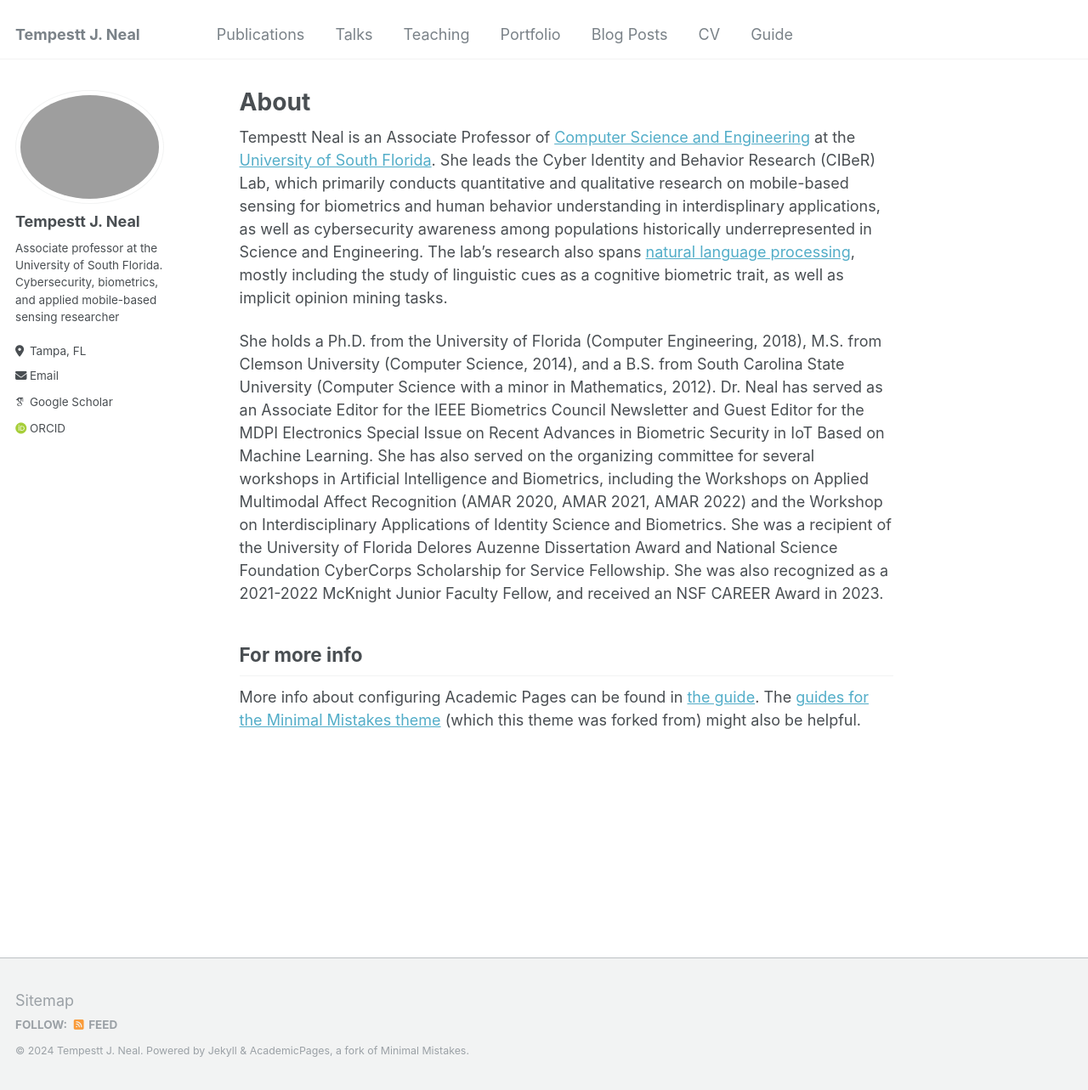
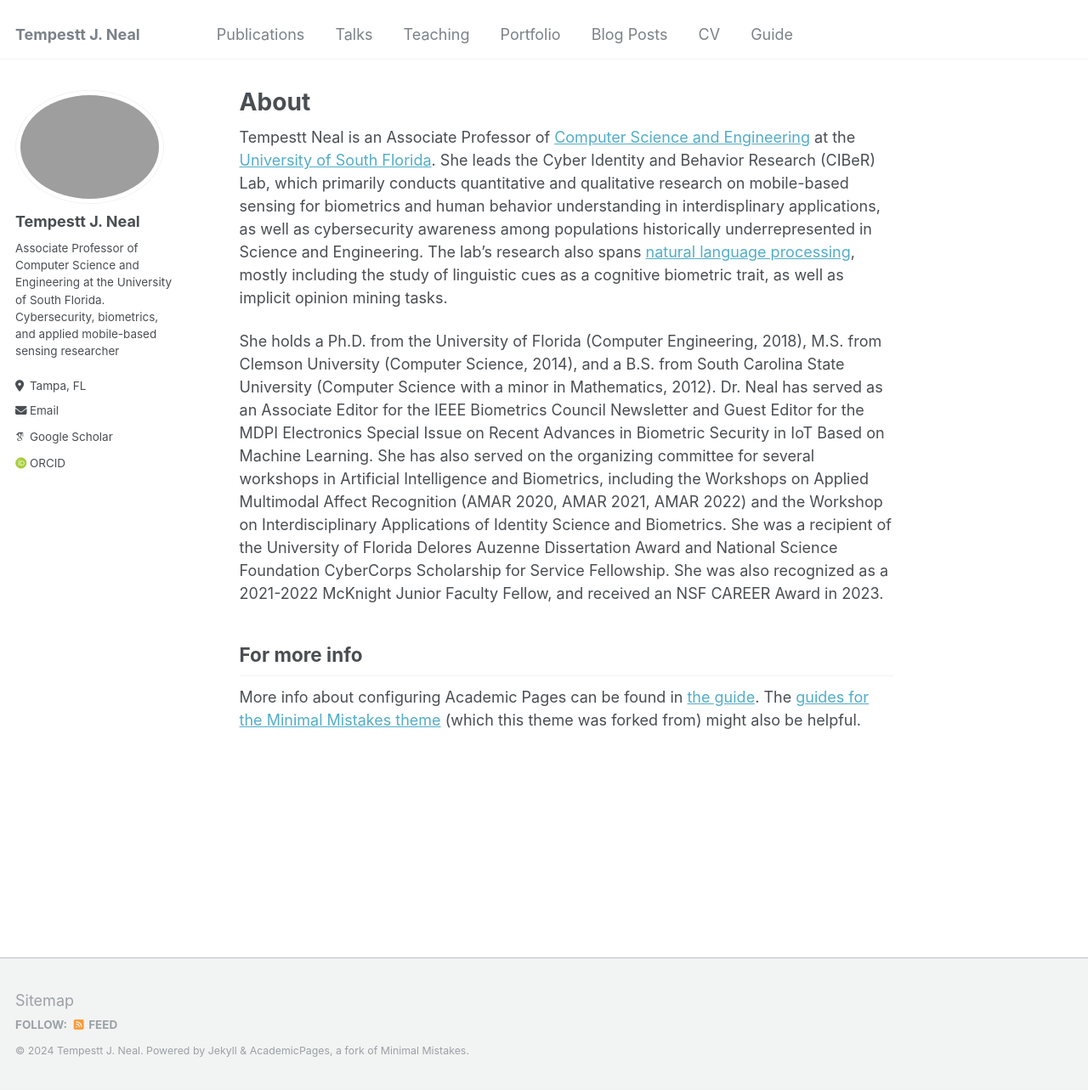
Before and after one commit to tempestt-neal/home, a Jekyll site: the page built from _pages/about.md, in a window 1280 px wide and 1283 px high. Shown: the whole window at 85% size. Built offline with Jekyll 4.4.1, drawn with Linux system fonts in a browser that asks for light colours; some web fonts are replaced.

Commit message:
Update _config.yml

```diff
--- a/_config.yml
+++ b/_config.yml
@@ -24,7 +24,7 @@ author:
   avatar           : "profile.png"
   name             : "Tempestt J. Neal"
   pronouns         : # "she/her"
-  bio              : "Associate professor at the University of South Florida. Cybersecurity, biometrics, and applied mobile-based sensing researcher"
+  bio              : "Associate Professor of Computer Science and Engineering at the University of South Florida. Cybersecurity, biometrics, and applied mobile-based sensing researcher"
   location         : "Tampa, FL"
   employer         : # "Associate Professor, University of South Florida" #, Department of Computer Science and Engineering"
   uri              : # URL
```
